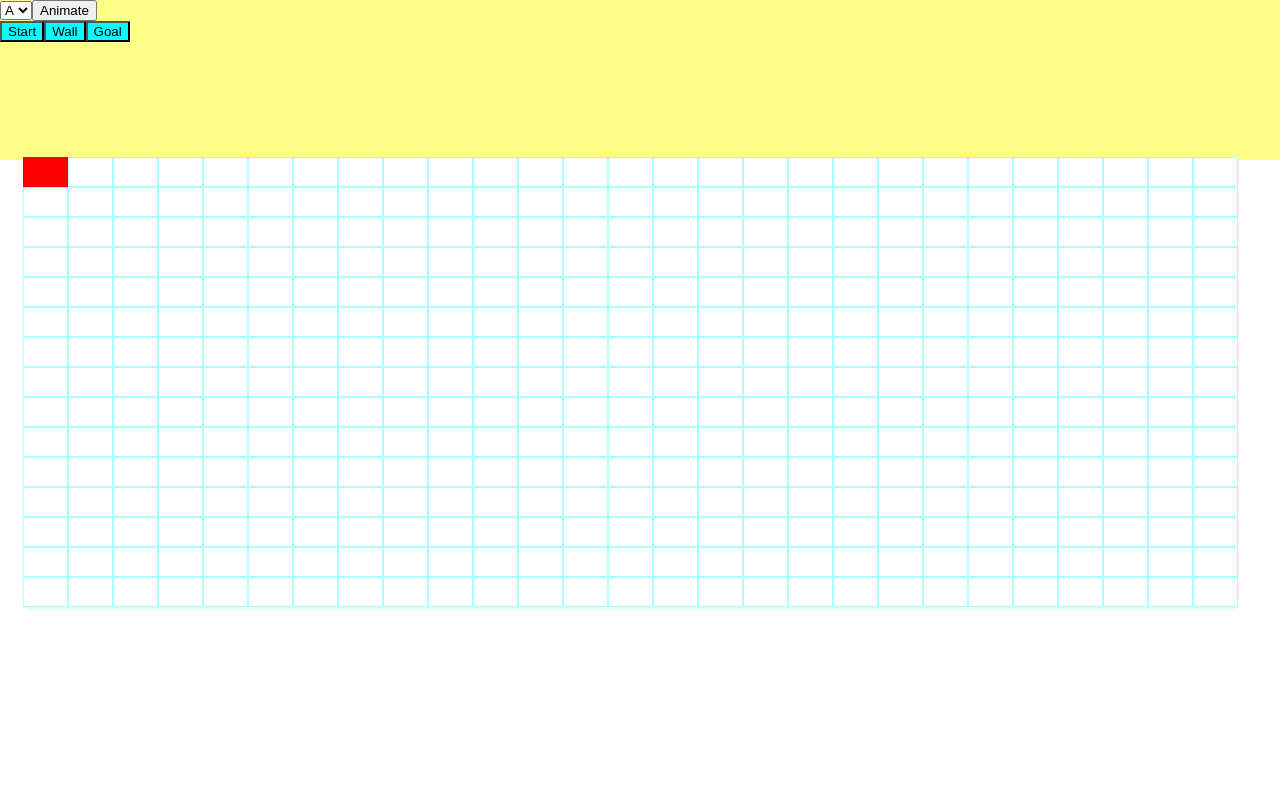
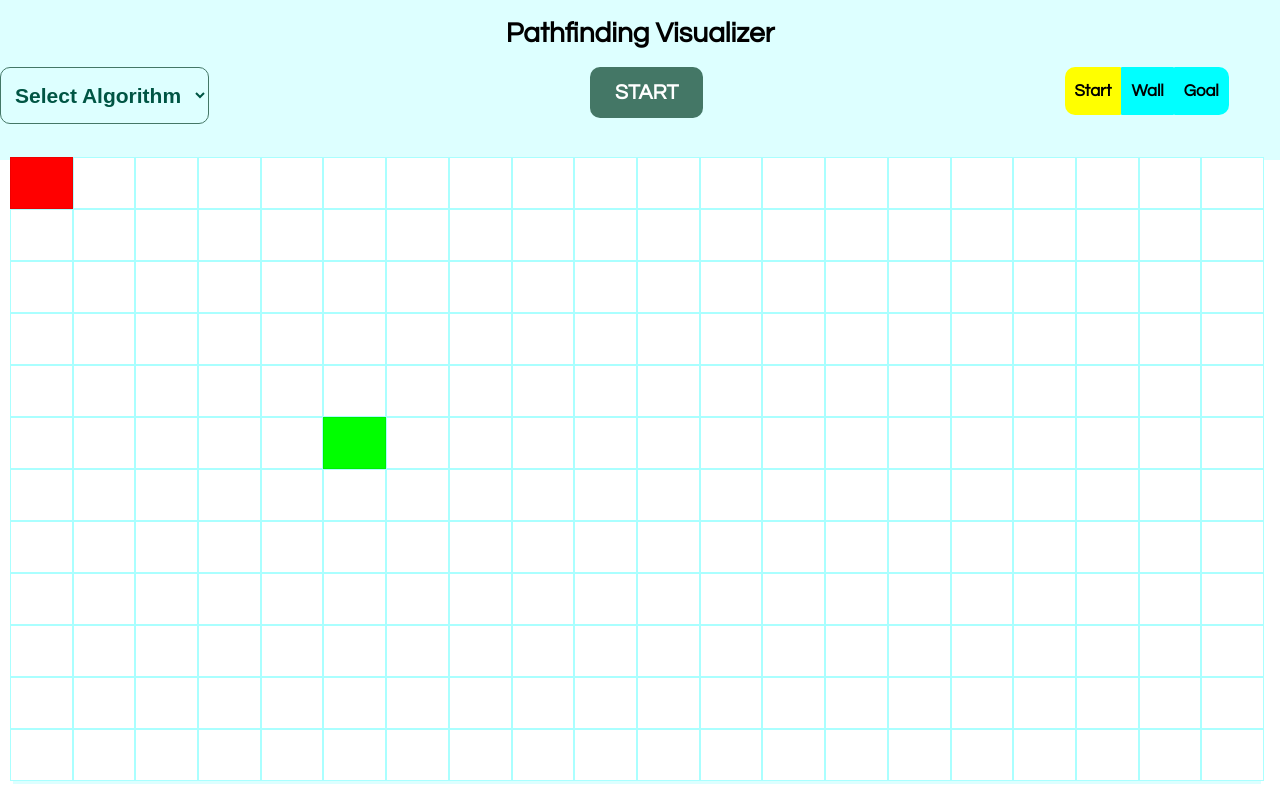
Before and after one commit to rdilare/path_algo_visualizer, a React app: page / in a window 1280 px wide. Built offline with nearby package versions, Linux system fonts and the light colour scheme.

Commit message:
given some css

```diff
--- a/package.json
+++ b/package.json
@@ -4,6 +4,7 @@
   "private": true,
   "dependencies": {
     "react": "^16.11.0",
+    "react-block-ui": "^1.3.2",
     "react-dom": "^16.11.0",
     "react-scripts": "3.2.0"
   },
--- a/src/App/clickAction.js
+++ b/src/App/clickAction.js
@@ -1,8 +1,16 @@
 import React from 'react';
 import styled from 'styled-components';
 
-export const Button = styled.button`
+export const Button = styled.div`
 	background:${props=>props.bg};
+  display:inline-block;
+  border: 0px solid #0f0;
+  border-radius: 1px;
+  padding: 15px 10px;
+  box-sizing: border-box;
+  font-weight: bold;
+  font-size: .8em;
+  cursor:pointer;
 `
 
 
@@ -11,7 +19,7 @@ constructor(props){
     super(props);
     this.state={
       clickAction:'start',
-      bg: ['#0ff','#0ff','#0ff']
+      bg: ['#ff0','#0ff','#0ff']
     }
   }
 
@@ -27,10 +35,10 @@ constructor(props){
 
   render(){
 
-  	return(<div>
-  			<Button bg={this.state.bg[0]} onClick={()=>this.update(0)}>Start</Button>
-  			<Button bg={this.state.bg[1]} onClick={()=>this.update(1)}>Wall</Button>
-  			<Button bg={this.state.bg[2]} onClick={()=>this.update(2)}>Goal</Button>
+  	return(<div className="clickAction">
+  			<Button className="clickAction-button" bg={this.state.bg[0]} onClick={()=>this.update(0)}>Start</Button>
+  			<Button className="clickAction-button" bg={this.state.bg[1]} onClick={()=>this.update(1)}>Wall</Button>
+  			<Button className="clickAction-button" bg={this.state.bg[2]} onClick={()=>this.update(2)}>Goal</Button>
   		</div>
   		);
   }
--- a/src/App/grid.js
+++ b/src/App/grid.js
@@ -8,19 +8,19 @@ export class Grid extends React.Component {
 
     	var rows=this.props.rows;
     	var cols=this.props.cols;
-    	var cell_w=(Number(this.props.w.slice(0,-2))-5)/cols + 'vw';
-    	var cell_h=this.props.h/rows;
+    	var cell_w=(Number(this.props.w.slice(0,-2))-2)/cols + 'vw';
+    	var cell_h=(Number(this.props.h.slice(0,-2))-2)/rows + 'vh';
 
 	function getid(i,j){
     	return String([i,j]);
   	};
 
     return (
-      <div id='grid' style={{left:"2vw",margin:'0px',padding:'0px',background:"#0ff2",width:this.props.w,height:this.props.h,display:"inline",position:'relative'}}>
+      <div id='grid' style={{left:"1vw",margin:'0px',padding:'0px',background:"#0ff2",width:this.props.w,height:this.props.h,display:"inline",position:'relative'}}>
 	      {Array(rows).fill(1).map((x,i)=>{
 	      		return (<div id={getid(i,5)} style={{margin:'-3px',display:"inline-block",position:'relative'}} key={i}>
 			      			{Array(cols).fill(1).map((x,j)=>{
-			      				return <Handler rn={i} cn={j} cell_w={cell_w} id={j} onClick={(i,j)=>this.props.onClick(i,j)} isClick={this.props.isClick[i][j]} key={j}/>;
+			      				return <Handler rn={i} cn={j} cell_w={cell_w} cell_h={cell_h} id={j} onClick={(i,j)=>this.props.onClick(i,j)} isClick={this.props.isClick[i][j]} key={j}/>;
 			      				})
 			      			}
 			      		</div>);
--- a/src/App/index.js
+++ b/src/App/index.js
@@ -1,36 +1,43 @@
 import React from 'react';
+
 
 import Panel from "./panel";
 import Grid from "./grid";
 import ReactDOM from 'react-dom';
 import {QElement,PriorityQueue} from "./modules/priorityQueue"
-import Astar from "./modules/astar"
-
-import Final from '../Final';
+import a_star from "./modules/astar"
+import bfs from "./modules/bfsSearch"
 
 export class App extends React.Component {
 
   constructor(props){
     super(props);
 
-    var isClick = Array(25).fill(1).map((x)=>(Array(50).fill('b')));
-    isClick[0][0] = 'start';
+    this.rows = 12;
+    this.cols = 20;
+    var start = [0,0];
+    var goal = [5,5];
+    var isClick = Array(this.rows).fill(1).map((x)=>(Array(this.cols).fill('b')));
+    var map = Array(this.rows).fill(1).map((x)=>(Array(this.cols).fill(0)));
+    isClick[start[0]][start[1]] = 'start';
+    isClick[goal[0]][goal[1]] = 'goal'
 
 
     this.state={
       isClick : isClick,
-      option: NaN,
-      map : Array(25).fill(1).map((x)=>(Array(50).fill(0))),
-      start: [0,0],
-      goal: [10,10],
+      disabled : false,
+      algorithm: 'Nothing',
+      map : map,
+      start: start,
+      goal: goal,
       clickAction:'start',
     }
   }
 
-  change_option(val){
+  set_algo(val){
     // var val = document.getElementById('select').value;
     this.setState({
-      option: val,
+      algorithm: val,
     });
   }
 
@@ -72,24 +79,37 @@ export class App extends React.Component {
 
   handleClick(i,j){
     var clickAction = this.state.clickAction;
-    if (clickAction==='start'){
-      this.set_start(i,j);
-    }else if(clickAction==='goal'){
-      this.set_goal(i,j);
-    }else if(clickAction==="wall"){
-      this.set_wall(i,j);
+    if(!this.state.disabled){
+      if (clickAction==='start'){
+        this.set_start(i,j);
+      }else if(clickAction==='goal'){
+        this.set_goal(i,j);
+      }else if(clickAction==="wall"){
+        this.set_wall(i,j);
+      }
     }
   }
 
 
-  animate(){
+  animate(state){
 
     // var test = [[1,2],[1,3],[1,4],[2,4],[3,4],[4,4],[4,5]];
     var map = this.state.map;
-    var sp = this.state.start;
-    var gp = this.state.goal;
-    var start = new QElement(sp[0],sp[1]);
-    var goal = new QElement(gp[0],gp[1]);
+    var start = this.state.start;
+    var goal = this.state.goal;
+    // var start = new QElement(sp[0],sp[1]);
+    // var goal = new QElement(gp[0],gp[1]);
+
+
+    if(this.state.algorithm==="Nothing"){
+      alert('Select Algorithm');
+      return 0;
+    }
+
+    var disabled = this.state.disabled;
+    this.setState({
+      disabled: true,
+    });
 
     setTimeout(()=>{
       var isClick = this.state.isClick.slice();
@@ -105,15 +125,44 @@ export class App extends React.Component {
       })
     },15);
 
-    var test = this.Astar(map,start,goal);
-    for(let i=0; i<test.length;i++){
-      setTimeout(()=>this.update(test[i][0],test[i][1]),(i+1)*150);
+
+    var algo_arr={
+        'a_star' : this.a_star,
+        'bfs' : this.bfs,
+    };
+    var algo = algo_arr[this.state.algorithm];
+    var res = algo(map,start,goal);
+    var path_nodes = res['res1'];
+    var searched_nodes = res['res2'];
+
+    var timeA = 0;
+
+    for(let i=0; i<searched_nodes.length;i++){
+      setTimeout(()=>this.update(searched_nodes[i][0],searched_nodes[i][1],'d'),(i+1)*50);
+      timeA+=50;
     }
+
+    var timeB = 0;
+    for(let i=0; i<path_nodes.length;i++){
+      setTimeout(()=>this.update(path_nodes[i][0],path_nodes[i][1],state),timeA + (i+1)*150);
+      timeB+=150;
+    }
+
+    setTimeout(
+      ()=>{this.setState({
+            disabled: false,
+            });
+          if(!path_nodes.length){
+              alert("No Path");
+          }
+          },timeB+timeA+1000);
+
   }
 
-   update(i,j){
+   update(i,j,state){
     var click = this.state.isClick.slice();
-    click[i][j] = this.state.option;
+    // click[i][j] = this.state.option;
+    click[i][j] = state;
     this.setState({
       isClick : click,
     });
@@ -121,8 +170,8 @@ export class App extends React.Component {
 
 
 
- Astar = Astar
-
+ a_star = a_star;
+ bfs = bfs;
 
 
   render() {
@@ -138,8 +187,8 @@ export class App extends React.Component {
         	// <Box />
        // </Trigger>
        <div id="main" style={{margin:'0px',padding:'0px',position:'relative'}}>
-        <Panel h='20vh' w="100vw" clickAction_func={(ac)=>this.set_clickAction(ac)} onClick={()=>this.animate()} onchange={(val)=>this.change_option(val)}/>
-      	<Grid isClick={this.state.isClick} h='80vh' w='100vw' rows={15} cols={27} onClick={(i,j)=>{this.handleClick(i,j)}}/>
+        <Panel h='20vh' w="100vw" clickAction_func={(ac)=>this.set_clickAction(ac)} onClick={()=>this.animate('a')} onchange={(val)=>this.set_algo(val)}/>
+      	<Grid isClick={this.state.isClick} h='80vh' w='100vw' rows={this.rows} cols={this.cols} onClick={(i,j)=>{this.handleClick(i,j)}}/>
       </div>
 
     );
--- a/src/App/modules/astar.js
+++ b/src/App/modules/astar.js
@@ -3,7 +3,7 @@ import {QElement,PriorityQueue} from "./priorityQueue"
 
 
 
-export function Astar(map,start,goal){
+export function a_star(map,start,goal){
 
   function dist(a,b){
   return Math.abs(a.x-b.x) + Math.abs(a.y-b.y)
@@ -14,6 +14,11 @@ export function Astar(map,start,goal){
         [0,1],
         [-1,0],
         [0,-1]];
+
+  var searcher_node=[];
+
+    var start = new QElement(start[0],start[1]);
+    var goal = new QElement(goal[0],goal[1]);
 
 var f=0;
 var g=dist(start,goal);
@@ -46,16 +51,21 @@ while(!pq.empty()){
     if(map[neighbour.x][neighbour.y]==1){
       continue;
     }else{
-      f = current.heuristic + dist(current,neighbour);
+      f = current.f + dist(current,neighbour);
       g = dist(neighbour,goal);
       h = f+g;
       if (h<neighbour.heuristic){
       // console.log(neighbour.x,neighbour.y,neighbour.heuristic,':', f,g,h);
         neighbour.heuristic = h;
+        neighbour.f=f;
+        neighbour.g=g
         neighbour.parent = current;
         if(!visited[neighbour.x][neighbour.y]){
         pq.enqueue(neighbour);
         visited[neighbour.x][neighbour.y]=true;
+        if(dist(neighbour,start)!=0 && dist(neighbour,goal)!=0){
+        searcher_node.push([neighbour.x,neighbour.y]);
+        }
         }
       }
 
@@ -80,7 +90,11 @@ if (dist(current,goal)==0){
 }
 // Path.push([start.x, start.y])
 Path.shift()
-return Path;
+
+return ({
+  'res1' : Path.reverse(),
+  'res2': searcher_node,
+});
 }
 
-export default Astar;
+export default a_star;
--- /dev/null
+++ b/src/App/modules/bfsSearch.js
@@ -0,0 +1,80 @@
+
+class Node{
+	constructor(x,y){
+		this.x = x;
+		this.y = y;
+		this.parent = NaN;
+	}
+}
+
+export function bfs(map,start,goal){
+
+	function dist(a,b){
+	  return Math.abs(a.x-b.x) + Math.abs(a.y-b.y)
+	}
+	var visited = Array(map.length).fill(0).map(()=>Array(map[0].length).fill(false));
+
+	var action = [[1,0],
+			    [0,1],
+			    [-1,0],
+			    [0,-1]];
+
+	var searcher_node = [];
+	var Path = [];
+
+	var start = new Node(start[0],start[1])
+	var goal = new Node(goal[0],goal[1])
+
+	var pq = [];
+	pq.push(start);
+
+	var current = start;
+
+	while(pq.length!=0){
+		current = pq.shift();
+		if(dist(current,goal)==0){
+			goal = current;
+			break;
+		}
+		for(let ac of action){
+			var neighbour = new Node(0,0);
+			neighbour.x = current.x + ac[0];
+			neighbour.y = current.y + ac[1];
+			if(neighbour.x>=map.length || neighbour.x<0 || neighbour.y>=map[0].length || neighbour.y<0){
+				continue;
+			}
+			if(map[neighbour.x][neighbour.y]==1){
+				continue;
+			}else{
+				if(!visited[neighbour.x][neighbour.y]){
+					neighbour.parent = current;
+					pq.push(neighbour);
+					visited[neighbour.x][neighbour.y]=true;
+					if(dist(neighbour,start)!=0 && dist(neighbour,goal)!=0){
+        			searcher_node.push([neighbour.x,neighbour.y]);
+        			}
+				}
+			}
+		}
+	}
+
+	if (dist(current,goal)==0){
+		var path_node = goal;
+		while(dist(path_node,start)!=0){
+			Path.push([path_node.x,path_node.y])
+			path_node = path_node.parent;
+		}
+	}else{
+		console.log('No Path');
+		Path = [];
+	}
+	Path.shift()
+
+	return ({
+		'res1' : Path.reverse(),
+		'res2': searcher_node,
+	});
+
+}
+
+export default bfs;
--- a/src/App/modules/priorityQueue.js
+++ b/src/App/modules/priorityQueue.js
@@ -9,6 +9,8 @@ export class QElement{
 		this.x = x;
 		this.y = y;
 		this.heuristic = Infinity;
+		this.f=0;
+		this.g=0;
 		this.parent = NaN;
 	}
 }
--- a/src/App/panel.js
+++ b/src/App/panel.js
@@ -14,14 +14,16 @@ export class Panel extends React.Component {
 	render() {
 
     return (
-      <div id='panel' style={{margin:'0px',padding:'0px',background:"#ff8",width:this.props.w,height:this.props.h,display:"inline-block"}}>
-      	<select id='select_1'  onChange={this.onchange.bind(this)}>
-      		<option value="a">A</option>
-			<option value="b">B</option>
-			<option value="c">C</option>
-			<option value="d">D</option>
+      <div  id='panel' style={{margin:'0px',padding:'0px',background:"#dff",width:this.props.w,height:this.props.h,display:"inline-block"}}>
+        <h1 style={{textAlign:"center"}}>Pathfinding Visualizer</h1>
+        <select className="algo-selector" id='select_1'  onChange={this.onchange.bind(this)}>
+          <option value="Nothing">Select Algorithm</option>
+      		<option value="a_star">A*</option>
+    			<option value="bfs">BFS</option>
+    			<option value="c">C</option>
+    			<option value="d">D</option>
       	</select>
-        <button onClick={this.props.onClick}>Animate</button>
+        <div className="start_animation" onClick={this.props.onClick}>START</div>
         <ClickAction onClick={(ac)=>this.props.clickAction_func(ac)} />
       </div>
     );
--- a/src/App/styles/BlankBox.js
+++ b/src/App/styles/BlankBox.js
@@ -5,7 +5,7 @@ export const BlankBox = styled.div`
   display: grid;
   background: #fff;
   width: ${props=>props.w};
-  height: 30px;
+  height: ${props=>props.h};
   position: relative;
   margin:0px;
   padding:0px;
--- a/src/App/styles/Box.js
+++ b/src/App/styles/Box.js
@@ -4,16 +4,16 @@ import { keyFrameExampleOne } from './KeyFrames';
 
 export const Box = styled.div`
   display: inline-block;
-  background: #f42;
+  background: #ff0;
   width: ${props=>props.w};
-  height: 30px;
+  height: ${props=>props.h};
   position: relative;
   margin:0px;
   border:.1px solid #0001;
   box-sizing: border-box;
 
   // animation: ${keyFrameExampleOne} 2s ease-in-out 0s infinite;
-  animation: ${keyFrameExampleOne} 2s ease-in-out 0s 1;
+  animation: ${keyFrameExampleOne} 1s ease-in 0s 1;
 `
 
 export default Box;
--- a/src/App/styles/KeyFrames.js
+++ b/src/App/styles/KeyFrames.js
@@ -4,13 +4,16 @@ import  { keyframes } from 'styled-components';
 export const keyFrameExampleOne = keyframes`
   0% {
     background: orange;
+    border-radius:100%;
+    border: 15px solid #fff;
+
   }
   50%{
     background:red;
     border-radius:50%;
   }
   100% {
-    background: #f42;
+    background: #ff0;
   }
 `
 
@@ -44,7 +47,7 @@ export const keyFrameSearched = keyframes`
     border-radius:50%;
   }
   100% {
-    background: #0f9;
+    background: #0ff;
   }
 `
 
--- a/src/App/styles/goalBox.js
+++ b/src/App/styles/goalBox.js
@@ -6,7 +6,7 @@ export const GoalBox = styled.div`
   display: inline-block;
   background: #0f0;
   width: ${props=>props.w};
-  height: 30px;
+  height: ${props=>props.h};
   position: relative;
   margin:0px;
   border:.1px solid #0001;
--- a/src/App/styles/handler.js
+++ b/src/App/styles/handler.js
@@ -39,13 +39,14 @@ export class Handler extends React.Component {
   render() {
     const cellState = this.props.isClick;
     var cell_w=this.props.cell_w;
+    var cell_h=this.props.cell_h;
     var cell_arr={
-      'a' : <Box w={cell_w} />,
-      'b' : <BlankBox w={cell_w} />,
-      'c' : <Wall w={cell_w} />,
-      'd' : <SearchedBox w={cell_w} />,
-      'start': <StartBox w={cell_w} />,
-      'goal': <GoalBox w={cell_w} />,
+      'a' : <Box w={cell_w} h={cell_h} />,
+      'b' : <BlankBox w={cell_w} h={cell_h} />,
+      'c' : <Wall w={cell_w} h={cell_h} />,
+      'd' : <SearchedBox w={cell_w} h={cell_h} />,
+      'start': <StartBox w={cell_w} h={cell_h} />,
+      'goal': <GoalBox w={cell_w} h={cell_h} />,
     }
 
 
--- a/src/App/styles/searched.js
+++ b/src/App/styles/searched.js
@@ -4,16 +4,16 @@ import { keyFrameSearched } from './KeyFrames';
 
 export const SearchedBox = styled.div`
   display: inline-block;
-  background: #0d9;
+  background: #0ff;
   width: ${props=>props.w};
-  height: 30px;
+  height: ${props=>props.h};
   position: relative;
   margin:0px;
   border:.1px solid #0001;
   box-sizing: border-box;
 
   // animation: ${keyFrameSearched} 2s ease-in-out 0s infinite;
-  animation: ${keyFrameSearched} 1s ease-in-out 0s 1;
+  animation: ${keyFrameSearched} 1s linear 0s 1;
 `
 
 export default SearchedBox;
--- a/src/App/styles/startBox.js
+++ b/src/App/styles/startBox.js
@@ -6,7 +6,7 @@ export const StartBox = styled.div`
   display: inline-block;
   background: #f00;
   width: ${props=>props.w};
-  height: 30px;
+  height: ${props=>props.h};
   position: relative;
   margin:0px;
   border:.1px solid #0001;
--- a/src/App/styles/wall.js
+++ b/src/App/styles/wall.js
@@ -6,7 +6,7 @@ export const Wall = styled.div`
   display: inline-block;
   background: #333;
   width: ${props=>props.w};
-  height: 30px;
+  height: ${props=>props.h};
   position: relative;
   margin:0px;
   border:.1px solid #0540;
@@ -14,7 +14,7 @@ export const Wall = styled.div`
   z-index:2;
 
   // animation: ${keyFrameWall} 2s ease-in-out 0s infinite;
-  animation: ${keyFrameWall} .5s ease-in-out 0s 1;
+  animation: ${keyFrameWall} .3s ease-in-out 0s 1;
 `
 
 export default Wall;
--- a/src/index.css
+++ b/src/index.css
@@ -16,6 +16,8 @@ ol, ul {
 .status {
   margin-bottom: 10px;
 }
+
+
 
 .square {
   background: #fff;
@@ -70,3 +72,60 @@ ol, ul {
   margin:0px;
 
 }
+
+
+.start_animation{
+  position: absolute;
+  display: inline-block;
+  /*width:100px;*/
+  /*height: 50px;*/
+  background: #476;
+  color:#fff;
+  border: 0px solid #0f0;
+  border-radius: 10px;
+  left:calc(50% - 50px);
+  padding: 15px 25px;
+  box-sizing: border-box;
+  font-weight: bold;
+  font-size: 1.5em;
+  margin-bottom: 0px;
+}
+
+
+.algo-selector{
+  position: absolute;
+  background: #dff;
+  color:#054;
+  margin:0px;
+  left:0%;
+  padding: 15px 10px;
+  border: 1px solid #476;
+  border-radius: 10px;
+  box-sizing: border-box;
+  font-weight: bold;
+  font-size: 1.5em;
+  margin-bottom: 1px;
+}
+
+
+.clickAction{
+  position: absolute;
+  display: inline-block;
+  border: 0px solid #0f0;
+  border-radius: 10px;
+  overflow: hidden;
+  box-sizing: border-box;
+  right: 4%;
+  font-weight: bold;
+  font-size: 1.5em;
+  margin-bottom: 10px;
+}
+
+
+
+
+.start_animation:hover{
+  background: #ff0;
+  color:#476;
+  cursor: pointer;
+}
```
Also changed, not shown: 1 other file.
